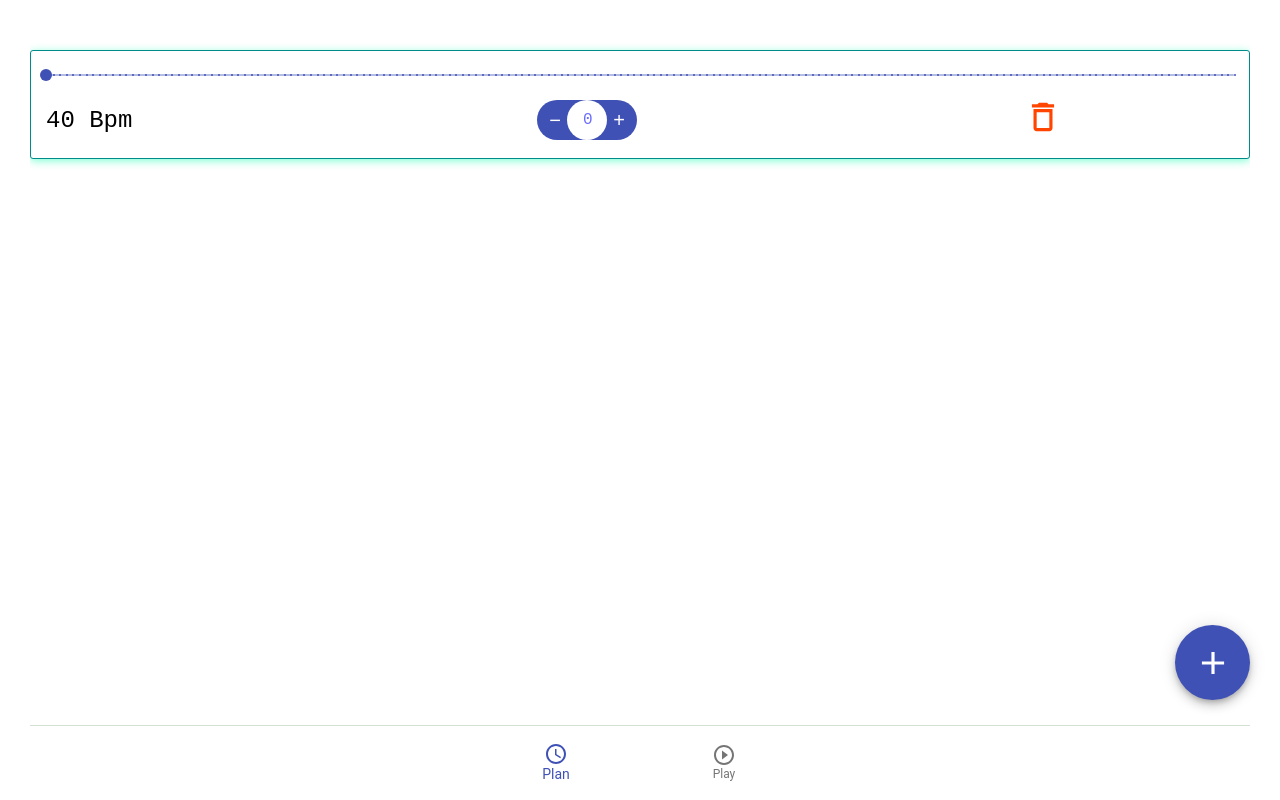
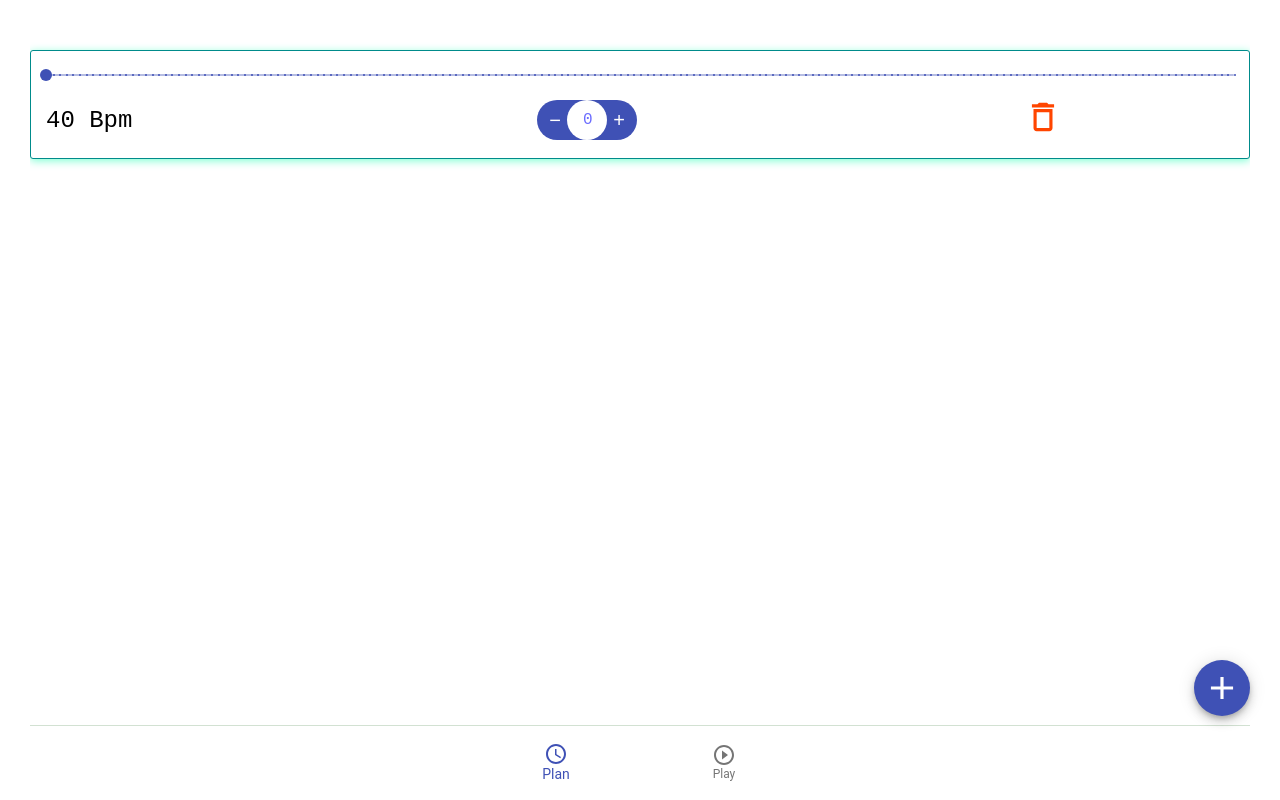
Before and after one commit to avneeshroks/dymetronome, a React (Create React App) app: page / in a window 1280 px wide. Built offline with nearby package versions, Linux system fonts and the light colour scheme.

Commit message:
updated the styles for the plan page and added navigation footer

```diff
--- a/src/planner/planner.css
+++ b/src/planner/planner.css
@@ -14,10 +14,10 @@
 
 button.MuiButtonBase-root.MuiFab-root.MuiFab-primary {
     position: absolute;
-    bottom: 100px;
+    bottom: 84px;
     right: 30px;
-    width: 75px;
-    height: 75px;
+    width: 56px;
+    height: 56px;
 }
 
 .plannerWrapper .MuiSvgIcon-root {
```
